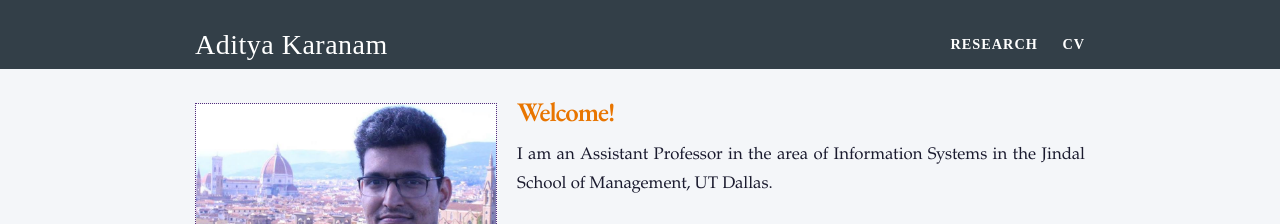
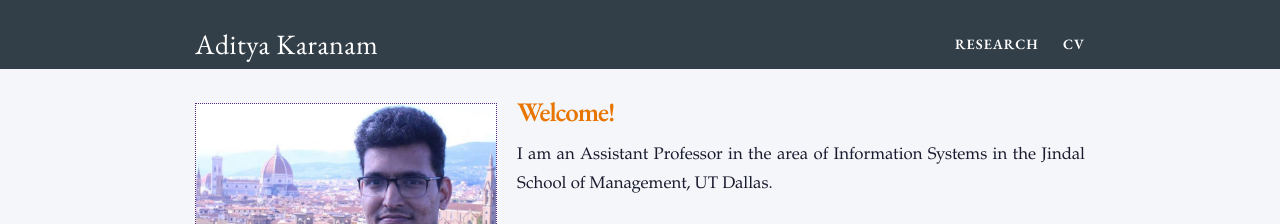
Before and after one commit to askaranam/askaranam.github.io, a Jekyll site: the page built from index.html, in a window 1280 px wide. Shown: the top 224 px of the page. Built offline with Jekyll 4.4.1, drawn with Linux system fonts in a browser that asks for light colours; nearby versions of some CDN libraries; some web fonts are replaced.

Commit message:
Update _header.scss

```diff
--- a/_sass/_header.scss
+++ b/_sass/_header.scss
@@ -19,7 +19,7 @@
     margin-bottom: 0;
     float: left;
     font-weight: 500;
-		font-family: 'GT Sectra';
+		font-family: 'EB Garamond', Garamond, Georgia, serif;
     color: #ffffff;
     &,
     &:visited {
@@ -53,7 +53,7 @@
 	padding: 0;
 	list-style-type: none;
 	text-transform: uppercase;
-		font-family: 'GT Sectra';
+		font-family: 'EB Garamond', Garamond, Georgia, serif;
 
 }
 
@@ -121,7 +121,7 @@ color: #333f48;
 	min-width: 265px;
 
 z-index:999;
-	font-family: Helvetica, Arial, Verdana, sans-serif;
+	font-family: 'EB Garamond', Garamond, Georgia, serif;
 
 }
 
```
